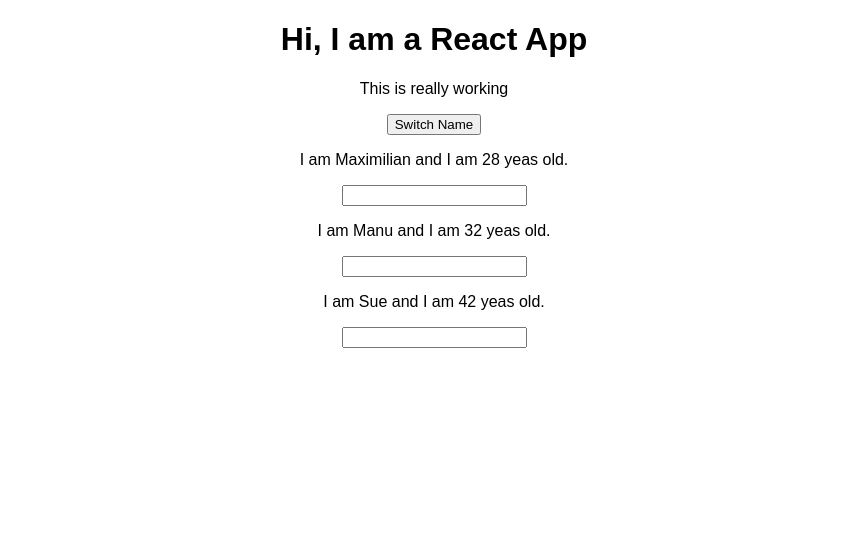
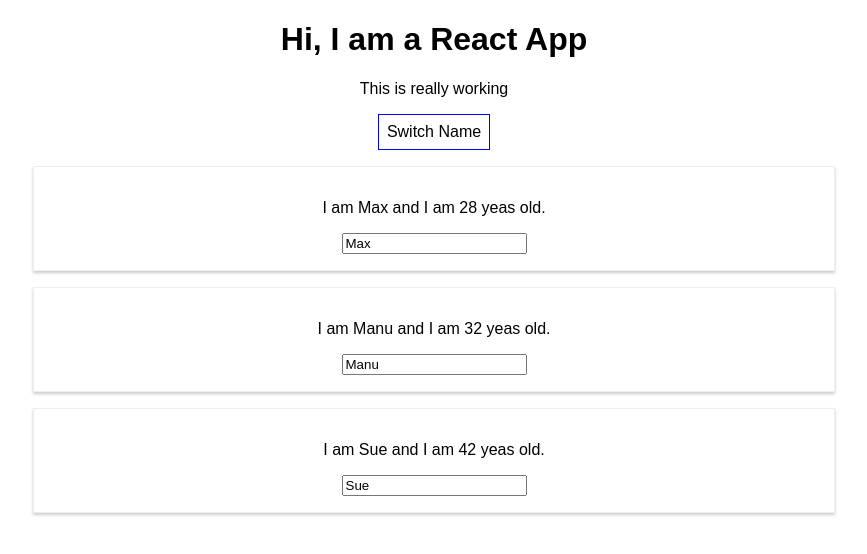
Before and after one commit to Matus-Dubrava/react, a React (Create React App) app in the folder tutorials/person-app/: page / in a window 1280 px wide. Both pictures are taken after a click on the button "Switch Name". Shown: the top 554 px of the page, without its empty margins (206-1073 px from the left). Built offline with nearby package versions, Linux system fonts and the light colour scheme.

Commit message:
added conditional rendering for persons

```diff
--- a/tutorials/person-app/src/App.js
+++ b/tutorials/person-app/src/App.js
@@ -8,15 +8,14 @@
       { name: 'Max', age: 28 },
       { name: 'Manu', age: 32 },
       { name: 'Sue', age: 42 }
-    ]
+    ],
+    showPersons: false
   }
 
-  switchNameHandler = (newName) => {
-    const persons = [...this.state.persons];
-    const max = {...persons[0]};
-    max.name = newName;
-    persons[0] = max;
-    this.setState({ persons });
+  togglePersonsHandler = () => {
+    this.setState((prevState) => {
+      return { showPersons: !prevState.showPersons }
+    });
   };
 
   nameChangedHandler = (event) => {
@@ -28,17 +27,23 @@
   };
 
   render() {
-    return (
-      <div className="App">
-        <h1>Hi, I am a React App</h1>
-        <p>This is really working</p>
-        <button onClick={this.switchNameHandler.bind(this, 'Maximilian')}>Switch Name</button>
+    const btnStyle = {
+      backgroundColor: 'white',
+      padding: '8px ',
+      font: 'inherit',
+      border: '1px solid blue',
+      cursor: 'pointer'
+    };
+
+    let persons = null;
+    if (this.state.showPersons) {
+      persons = (
+        <div>
           <Person
             name={this.state.persons[0].name}
             age={this.state.persons[0].age} />
           <Person
             name={this.state.persons[1].name}
-          click={this.switchNameHandler.bind(this, 'Max!!!')}
             changed={this.nameChangedHandler}
             age={this.state.persons[1].age} />
           <Person
@@ -47,6 +52,18 @@
         </div>
       );
     }
+
+    return (
+      <div className="App">
+        <h1>Hi, I am a React App</h1>
+        <p>This is really working</p>
+        <button
+          style={btnStyle}
+          onClick={this.togglePersonsHandler.bind(this, 'Maximilian')}>Switch Name</button>
+        {persons}
+      </div>
+    );
+  }
 }
 
 export default App;
--- a/tutorials/person-app/src/components/Person/Person.css
+++ b/tutorials/person-app/src/components/Person/Person.css
@@ -0,0 +1,8 @@
+.Person {
+    width: 60%;
+    margin: 16px auto;
+    border: 1px solid #eee;
+    box-shadow: 0 2px 3px #ccc;
+    padding: 16px;
+    text-align: center;
+}
--- a/tutorials/person-app/src/components/Person/Person.js
+++ b/tutorials/person-app/src/components/Person/Person.js
@@ -3,7 +3,7 @@
 
 class Person extends Component {
 	state = {
-		inputValue: ''
+		inputValue: this.props.name
 	};
 
 	inputChangeHandler = (event) => {
@@ -12,10 +12,9 @@
 
 	render() {
 		return (
-			<div>
+			<div className="Person">
 				<p
-					onClick={this.props.click}
-					className="Person" >
+					onClick={this.props.click} >
 					I am {this.props.name} and I am {this.props.age} yeas old.
 				</p>
 				<input
```
Lines whose indentation alone changed are shown as unchanged.
